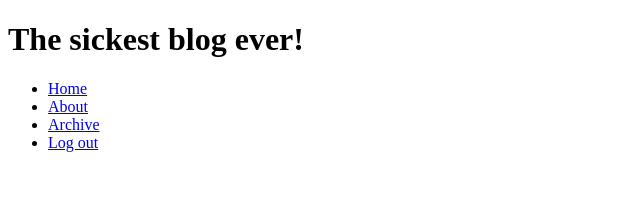
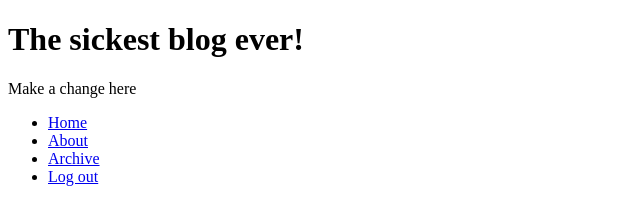
Before and after one commit to aljidy/august_1_blog, a plain HTML site: page index.html in a window 1280 px wide. Shown: the whole page, without its empty margins (0-640 px from the left). Drawn offline with Linux system fonts and the light colour scheme.

Commit message:
Made a change to homepage

```diff
--- a/index.html
+++ b/index.html
@@ -11,6 +11,7 @@
 
 <body>
     <h1>The sickest blog ever!</h1>
+    Make a change here
     <nav>
         <ul>
             <li><a href="/">Home</a></li>
```
